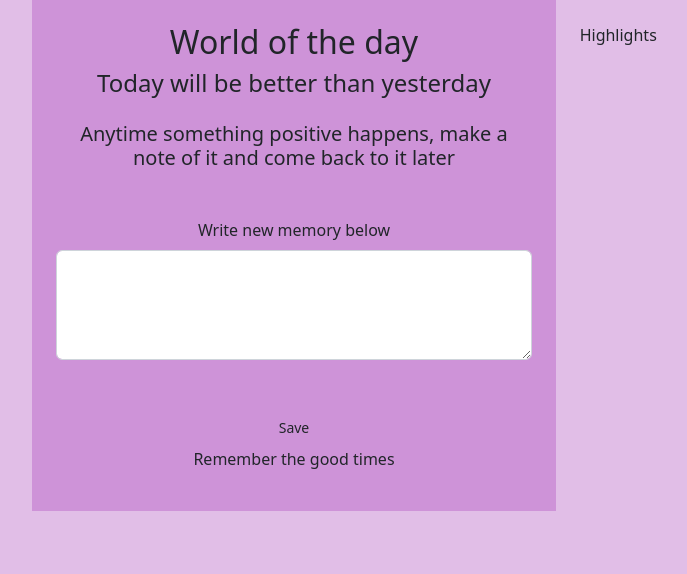
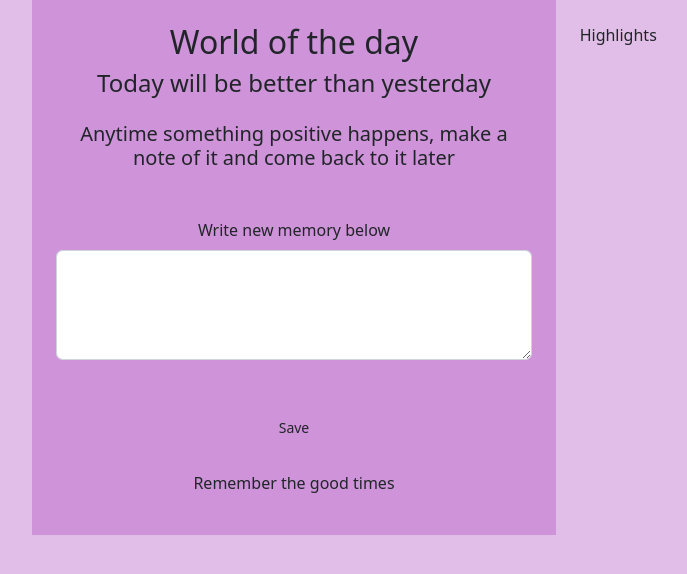
Before and after one commit to johnnylyimo/MemoryDiary_Python-Django_Web_App, a Django app: page / in a window 1280 px wide. Shown: the part 145-719 px from the top of the page, without its empty margins (32-719 px from the left). Run offline with Django 4.2, Linux system fonts and the light colour scheme; some libraries are stand-ins or nearby versions.

Commit message:
Styled paragraph tag with margin top

```diff
--- a/templates/index.html
+++ b/templates/index.html
@@ -20,7 +20,7 @@
                 <button id="btnSave" type="submit" class="btn btn-sm mt-5 px-3 py-2 ">
                     Save
                 </button>
-                <p>Remember the good times</p>
+                <p class="mt-4">Remember the good times</p>
             </form>
         </div>
         <div class="col-md-6 col-lg-6 p-4">
```
